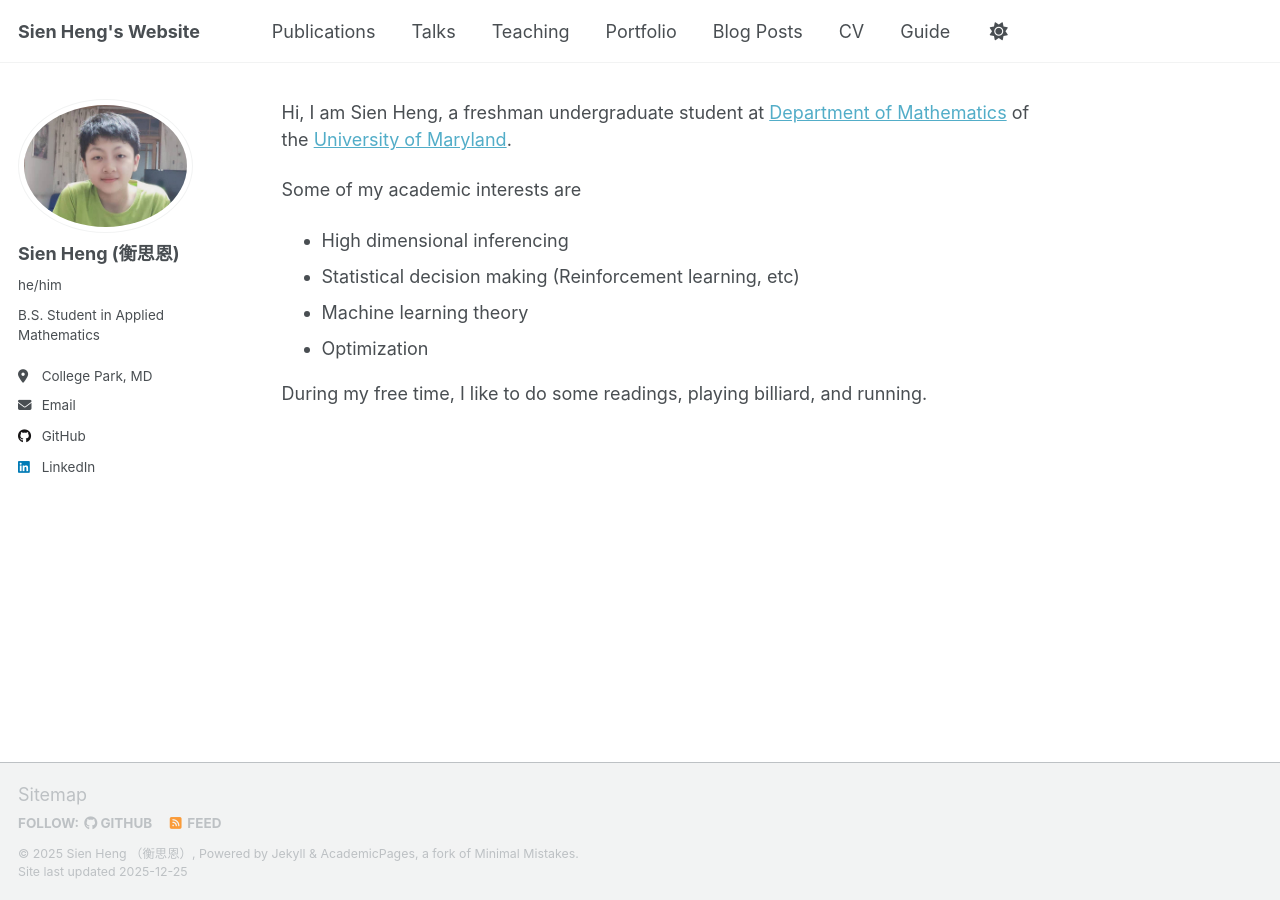
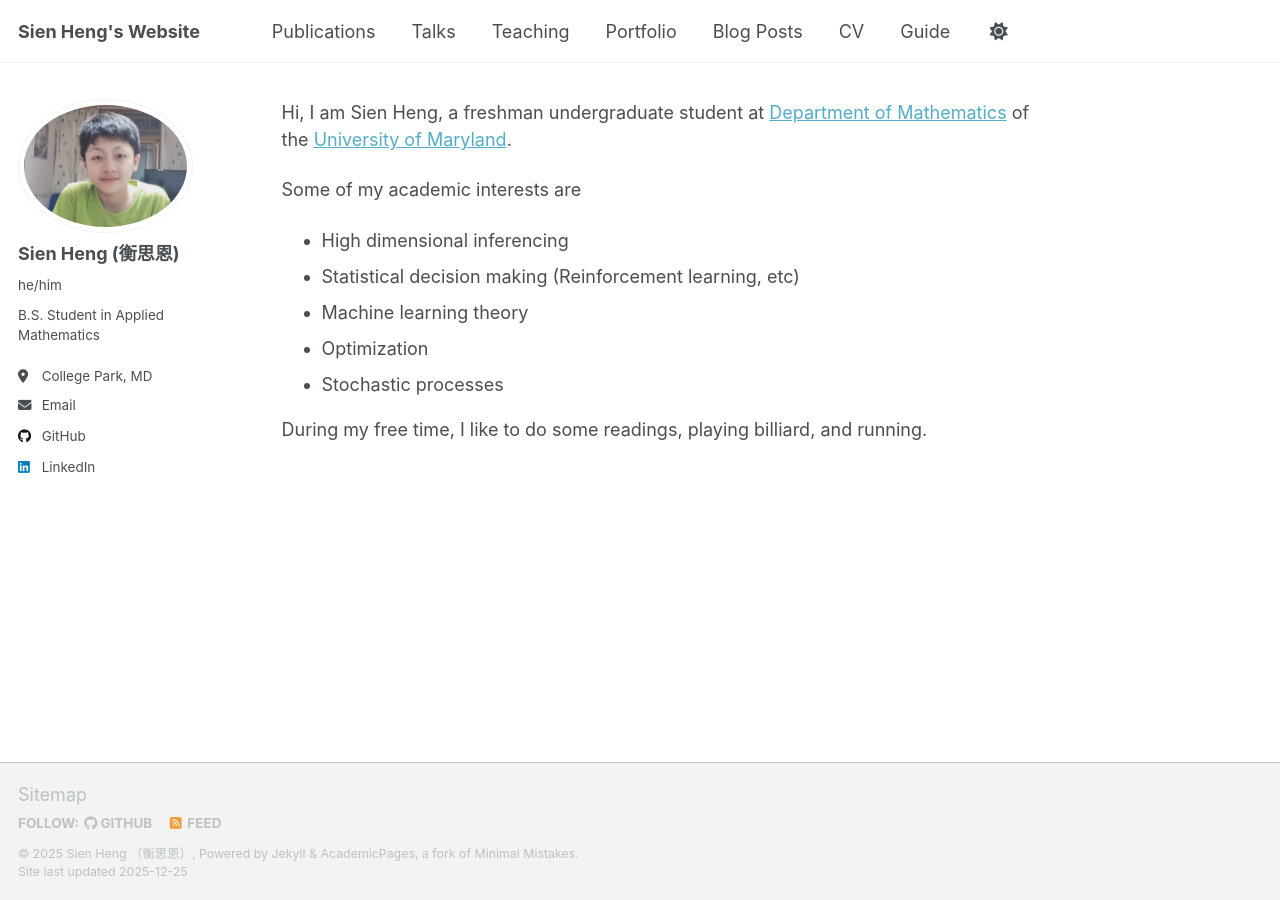
Before and after one commit to SienHeng/sienheng.github.io, a Jekyll site: the page built from _pages/about.md, in a window 1280 px wide. Built offline with Jekyll 4.4.1, drawn with Linux system fonts in a browser that asks for light colours; a script that is not in the unit is left out.

Commit message:
academic interest update

```diff
--- a/_pages/about.md
+++ b/_pages/about.md
@@ -15,5 +15,6 @@ Some of my academic interests are
 * Statistical decision making (Reinforcement learning, etc)
 * Machine learning theory
 * Optimization
+* Stochastic processes
 
 During my free time, I like to do some readings, playing billiard, and running.
```
